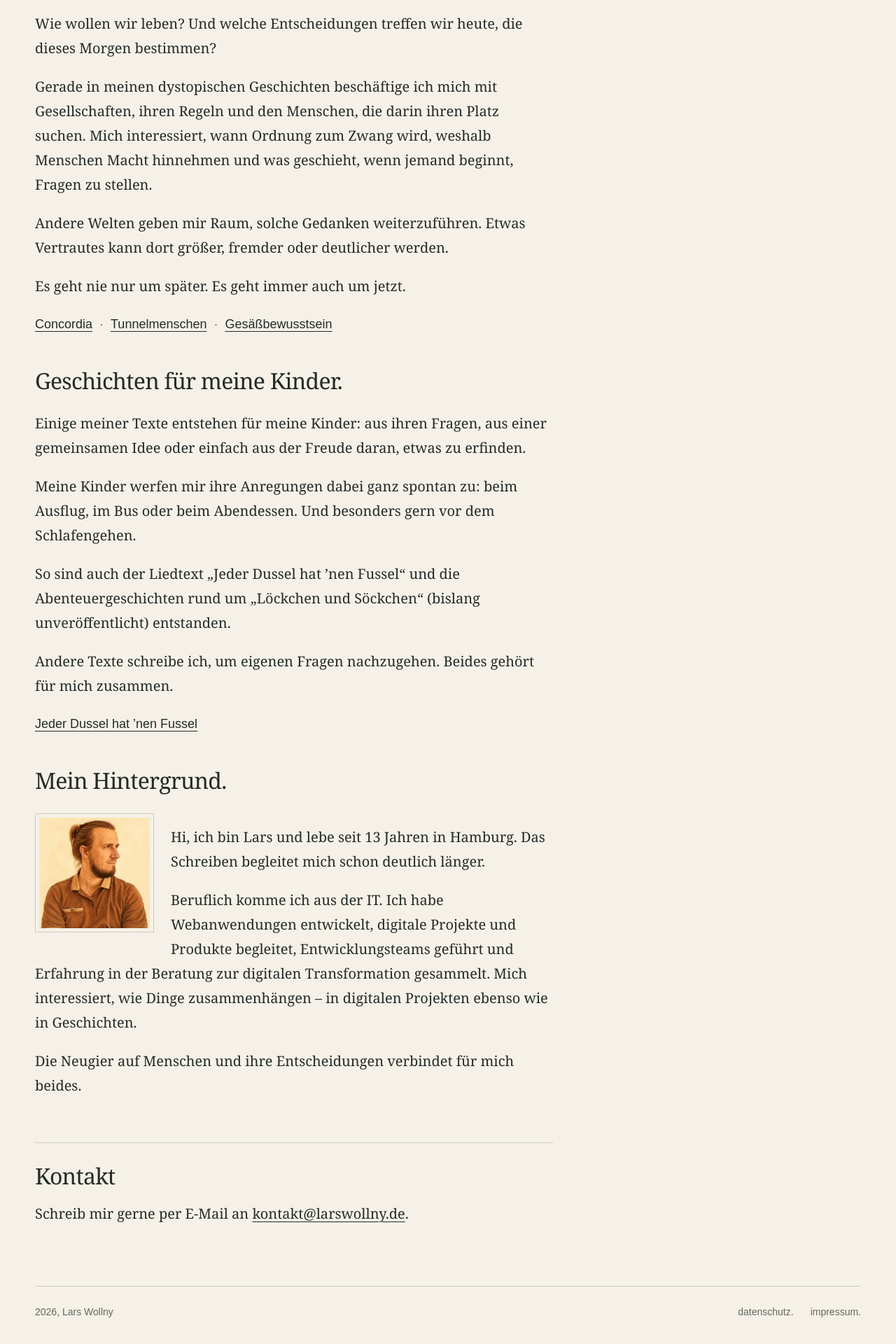
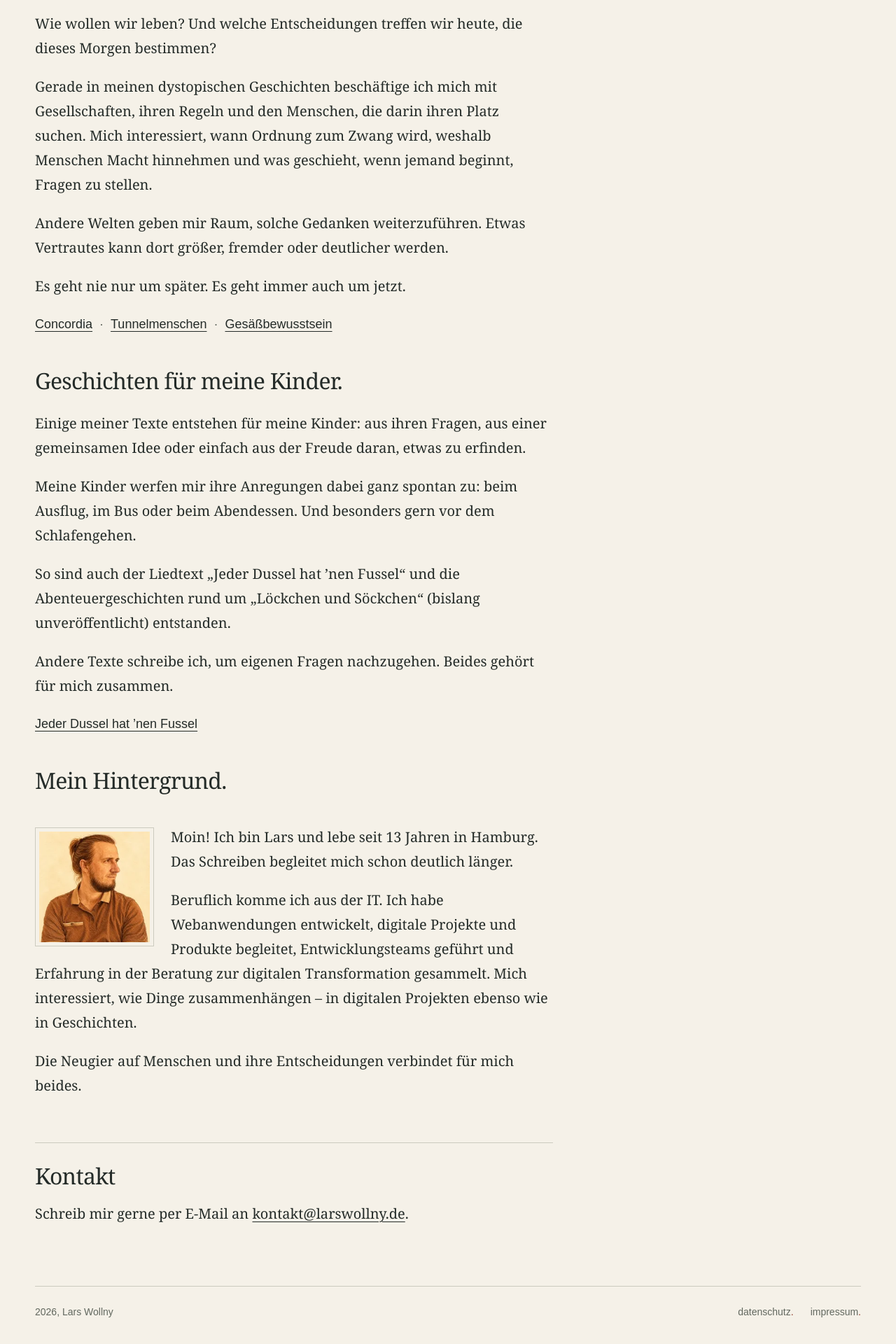
Before and after one commit to LarsLWO/website, a Jekyll site: the page built from ueber-mich.html, in a window 1280 px wide. Shown: the part 854-2774 px from the top of the page at 70% size. Built offline with Jekyll 4.4.1, drawn with Linux system fonts in a browser that asks for light colours.

Commit message:
Update about greeting and align portrait with text

```diff
--- a/_layouts/magazine.html
+++ b/_layouts/magazine.html
@@ -1,6 +1,6 @@
 <!DOCTYPE html>
 <html lang="de"><head><meta charset="utf-8"><meta name="viewport" content="width=device-width, initial-scale=1">{% include seo.html %}
-<link rel="stylesheet" href="{{ '/assets/css/magazine.css' | relative_url }}?v=type-scale-20261106"></head><body><a class="skip" href="#inhalt">Zum Inhalt</a><div class="wrap"><header class="site-header"><a class="brand" href="{{ '/' | relative_url }}">Lars Wollny<span class="brand-dot" aria-hidden="true">.</span></a><nav aria-label="Hauptnavigation"><a href="{{ '/' | relative_url }}"{% if page.nav == 'home' %} aria-current="page"{% endif %}>home<span class="brand-dot" aria-hidden="true">.</span></a><a href="{{ '/stories/' | relative_url }}"{% if page.nav == 'stories' %} aria-current="page"{% endif %}>geschriebenes<span class="brand-dot" aria-hidden="true">.</span></a><a href="{{ '/ueber-mich/' | relative_url }}"{% if page.nav == 'about' %} aria-current="page"{% endif %}>hinter den worten<span class="brand-dot" aria-hidden="true">.</span></a></nav></header><main id="inhalt">{{ content }}</main><p class="print-source">Lars Wollny<br>Quelle: {{ page.url | replace: 'index.html', '' | absolute_url | escape }}</p><footer class="site-footer"><span>2026, Lars Wollny</span><nav aria-label="Rechtliche Informationen"><a href="{{ '/datenschutz/' | relative_url }}">datenschutz<span class="brand-dot" aria-hidden="true">.</span></a><a href="{{ '/impressum/' | relative_url }}">impressum<span class="brand-dot" aria-hidden="true">.</span></a></nav></footer></div>{% if site.data.legal.analytics_enabled %}
+<link rel="stylesheet" href="{{ '/assets/css/magazine.css' | relative_url }}?v=about-portrait-20261106"></head><body><a class="skip" href="#inhalt">Zum Inhalt</a><div class="wrap"><header class="site-header"><a class="brand" href="{{ '/' | relative_url }}">Lars Wollny<span class="brand-dot" aria-hidden="true">.</span></a><nav aria-label="Hauptnavigation"><a href="{{ '/' | relative_url }}"{% if page.nav == 'home' %} aria-current="page"{% endif %}>home<span class="brand-dot" aria-hidden="true">.</span></a><a href="{{ '/stories/' | relative_url }}"{% if page.nav == 'stories' %} aria-current="page"{% endif %}>geschriebenes<span class="brand-dot" aria-hidden="true">.</span></a><a href="{{ '/ueber-mich/' | relative_url }}"{% if page.nav == 'about' %} aria-current="page"{% endif %}>hinter den worten<span class="brand-dot" aria-hidden="true">.</span></a></nav></header><main id="inhalt">{{ content }}</main><p class="print-source">Lars Wollny<br>Quelle: {{ page.url | replace: 'index.html', '' | absolute_url | escape }}</p><footer class="site-footer"><span>2026, Lars Wollny</span><nav aria-label="Rechtliche Informationen"><a href="{{ '/datenschutz/' | relative_url }}">datenschutz<span class="brand-dot" aria-hidden="true">.</span></a><a href="{{ '/impressum/' | relative_url }}">impressum<span class="brand-dot" aria-hidden="true">.</span></a></nav></footer></div>{% if site.data.legal.analytics_enabled %}
 <!-- Cloudflare Web Analytics --><script type='module' src='https://static.cloudflareinsights.com/beacon.min.js' data-cf-beacon='{"token": "3c887d5a920445238cf8ddb31729c0d4"}'></script><!-- End Cloudflare Web Analytics -->
 {% endif %}
 {% include copy-confirmation.html %}
--- a/assets/css/magazine.css
+++ b/assets/css/magazine.css
@@ -159,7 +159,7 @@
 .about-section{max-width:740px;margin-bottom:44px}
 .about-section>p{margin:0 0 20px}
 .about-section>.text-link{margin-top:2px}
-.about-section .background-copy .author-portrait{margin-top:4px}
+.about-section .background-copy .author-portrait{margin-top:24px}
 @media(max-width:700px){.about-section{margin-bottom:36px}}
 @media print{.about-section{max-width:none;margin-bottom:12pt}.about-section>p{margin:0 0 7pt}}
 
--- a/ueber-mich.html
+++ b/ueber-mich.html
@@ -42,7 +42,7 @@ description: "Ich bin Lars Wollny. Ich schreibe über familiäre Spannungen, Ste
       <h2 id="hintergrund">Mein Hintergrund.</h2>
       <div class="background-copy">
         <figure class="author-portrait"><picture><source type="image/webp" srcset="{{ '/assets/images/optimized/lars-wollny-240.webp' | relative_url }} 240w, {{ '/assets/images/optimized/lars-wollny-480.webp' | relative_url }} 480w" sizes="(max-width: 700px) 120px, 170px"><img src="{{ '/assets/images/lars-wollny-portrait-sepia-web-mirrored.jpeg' | relative_url }}" alt="Sepiazeichnung von Lars Wollny im braunen Poloshirt" width="480" height="640" loading="lazy" decoding="async"></picture></figure>
-        <p>Hi, ich bin Lars und lebe seit {% include elapsed-years.html since=site.data.author.hamburg_since %} Jahren in Hamburg. Das Schreiben begleitet mich schon deutlich länger.</p>
+        <p>Moin! Ich bin Lars und lebe seit {% include elapsed-years.html since=site.data.author.hamburg_since %} Jahren in Hamburg. Das Schreiben begleitet mich schon deutlich länger.</p>
         <p>Beruflich komme ich aus der IT. Ich habe Webanwendungen entwickelt, digitale Projekte und Produkte begleitet, Entwicklungsteams geführt und Erfahrung in der Beratung zur digitalen Transformation gesammelt. Mich interessiert, wie Dinge zusammenhängen – in digitalen Projekten ebenso wie in Geschichten.</p>
         <p>Die Neugier auf Menschen und ihre Entscheidungen verbindet für mich beides.</p>
       </div>
```
